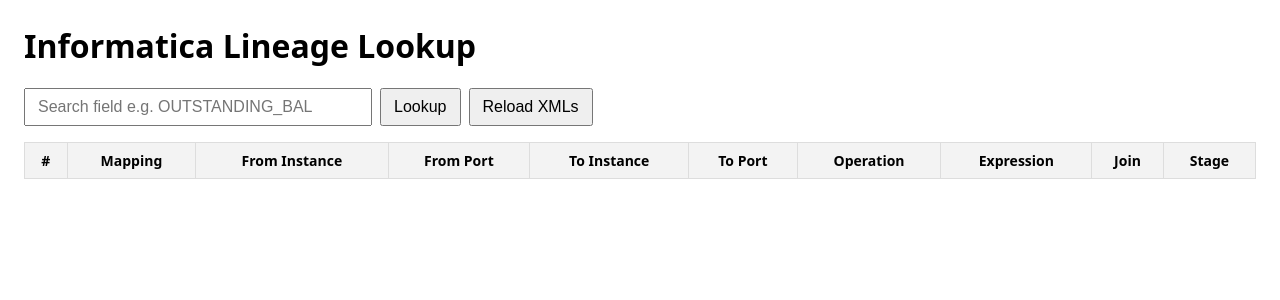
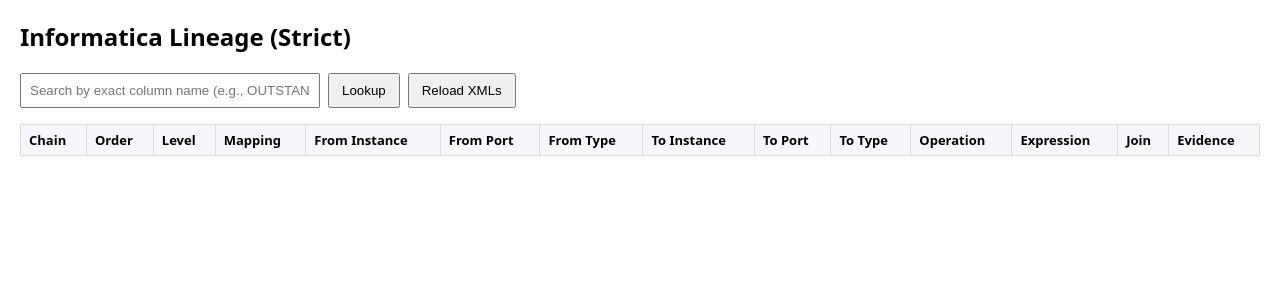
Before and after one commit to rad0908/infa-lineage, a Flask app: page / in a window 1280 px wide. Shown: the top 300 px of the page. Run offline with Flask 3, Linux system fonts and the light colour scheme; lists and menus that the app fills with data are empty.

Commit message:
updated UI

```diff
--- a/templates/index.html
+++ b/templates/index.html
@@ -1,66 +1,135 @@
-
 <!doctype html>
 <html>
 <head>
-    <meta charset="utf-8"/>
-    <meta name="viewport" content="width=device-width, initial-scale=1">
-    <title>Informatica Lineage Lookup</title>
+  <meta charset="utf-8" />
+  <title>Informatica Lineage (Strict)</title>
+  <meta name="viewport" content="width=device-width, initial-scale=1" />
   <style>
-      body { font-family: system-ui, Arial, sans-serif; margin: 24px; }
-      input, button { font-size: 16px; padding: 8px 12px; }
+    body { font-family: system-ui, -apple-system, Segoe UI, Roboto, Arial, sans-serif; margin: 20px; }
+    .row { display:flex; gap:8px; flex-wrap:wrap; align-items:center; }
+    input[type="text"] { padding:8px; min-width: 280px; }
+    button { padding:8px 12px; cursor:pointer; }
     table { border-collapse: collapse; width: 100%; margin-top: 16px; }
-      th, td { border: 1px solid #ddd; padding: 8px; font-size: 14px; }
-      th { background: #f3f3f3; position: sticky; top: 0; }
-      .rowcount { margin-top: 8px; color: #555; }
-      .controls { display: flex; gap: 8px; flex-wrap: wrap; }
+    th, td { border:1px solid #ddd; padding:6px 8px; font-size: 13px; }
+    th { background:#f5f7fa; text-align:left; position: sticky; top: 0; }
+    .muted { color:#666; font-size:12px; }
+    .pill { font-size: 11px; padding:2px 6px; border-radius:12px; background:#eef2ff; }
+    .right { text-align:right; }
+    .wrap { white-space: pre-wrap; word-break: break-word; }
   </style>
 </head>
 <body>
-    <h1>Informatica Lineage Lookup</h1>
-    <div class="controls">
-      <input id="field" placeholder="Search field e.g. OUTSTANDING_BAL" style="min-width: 320px;">
-      <button onclick="lookup()">Lookup</button>
-      <button onclick="resetLoad()">Reload XMLs</button>
+  <h2>Informatica Lineage (Strict)</h2>
+
+  <div class="row">
+    <input id="fieldInput" type="text" placeholder="Search by exact column name (e.g., OUTSTANDING_BAL)" />
+    <button id="btnLookup">Lookup</button>
+    <button id="btnReload">Reload XMLs</button>
+    <span id="status" class="muted"></span>
   </div>
-    <div class="rowcount" id="status"></div>
-    <table id="results">
+
+  <table id="tbl">
     <thead>
       <tr>
-          <th>#</th><th>Mapping</th><th>From Instance</th><th>From Port</th><th>To Instance</th><th>To Port</th>
-          <th>Operation</th><th>Expression</th><th>Join</th><th>Stage</th>
+        <th>Chain</th>
+        <th>Order</th>           <!-- step_no -->
+        <th>Level</th>           <!-- level_display (source→target) -->
+        <th>Mapping</th>
+        <th>From Instance</th>
+        <th>From Port</th>
+        <th>From Type</th>
+        <th>To Instance</th>
+        <th>To Port</th>
+        <th>To Type</th>
+        <th>Operation</th>
+        <th>Expression</th>
+        <th>Join</th>
+        <th>Evidence</th>
       </tr>
     </thead>
     <tbody></tbody>
   </table>
+
   <script>
-      async function lookup() {
-        const q = document.getElementById('field').value || '';
-        const res = await fetch(`/api/lookup?field=${encodeURIComponent(q)}`);
-        const rows = await res.json();
-        const tbody = document.querySelector('#results tbody');
+    const $ = sel => document.querySelector(sel);
+    const $$ = sel => Array.from(document.querySelectorAll(sel));
+
+    async function reloadXMLs() {
+      setStatus('Reloading XMLs…');
+      const r = await fetch('/api/reset', { method: 'POST' });
+      const j = await r.json();
+      setStatus(`Loaded: ${j.loaded?.length || 0} file(s). Errors: ${j.errors?.length || 0}`);
+    }
+
+    function setStatus(msg) {
+      $('#status').textContent = msg || '';
+    }
+
+    function computeMaxLevelPerChain(rows) {
+      const maxByChain = {};
+      for (const r of rows) {
+        const cid = r.chain_id ?? 1;
+        const lvl = r.level ?? 0;
+        if (!(cid in maxByChain) || lvl > maxByChain[cid]) maxByChain[cid] = lvl;
+      }
+      return maxByChain;
+    }
+
+    function render(rows) {
+      // Ensure deterministic order: (chain_id, step_no) if present; fallback stable
+      rows.sort((a,b) =>
+        (a.chain_id - b.chain_id) ||
+        ((a.step_no ?? 0) - (b.step_no ?? 0)) ||
+        ((a.level_display ?? 0) - (b.level_display ?? 0))
+      );
+
+      // If backend didn't provide level_display, derive it from max(level) per chain
+      const maxByChain = computeMaxLevelPerChain(rows);
+
+      const tbody = $('#tbl tbody');
       tbody.innerHTML = '';
       for (const r of rows) {
+        const levelDisplay = (r.level_display !== undefined)
+          ? r.level_display
+          : ((maxByChain[r.chain_id ?? 1] ?? 0) - (r.level ?? 0));
+
         const tr = document.createElement('tr');
         tr.innerHTML = `
-            <td>${r.hop_no ?? ""}</td>
-            <td>${r.mapping ?? ""}</td>
-            <td>${r.from_instance ?? ""}</td>
-            <td>${r.from_port ?? ""}</td>
-            <td>${r.to_instance ?? ""}</td>
-            <td>${r.to_port ?? ""}</td>
-            <td>${r.operation ?? ""}</td>
-            <td>${r.expression ?? ""}</td>
-            <td>${r.join_condition ?? ""}</td>
-            <td>${r.stage ?? ""}</td>`;
+          <td><span class="pill">${r.chain_id ?? 1}</span></td>
+          <td class="right">${r.step_no ?? ''}</td>
+          <td class="right">${levelDisplay}</td>
+          <td>${r.mapping || ''}</td>
+          <td>${r.from_instance || ''}</td>
+          <td>${r.from_port || ''}</td>
+          <td>${r.from_type || ''}</td>
+          <td>${r.to_instance || ''}</td>
+          <td>${r.to_port || ''}</td>
+          <td>${r.to_type || ''}</td>
+          <td>${r.operation || ''}</td>
+          <td class="wrap">${r.expression || ''}</td>
+          <td class="wrap">${r.join_condition || ''}</td>
+          <td class="wrap">${r.evidence || ''}</td>
+        `;
         tbody.appendChild(tr);
       }
-        document.getElementById('status').textContent = `${rows.length} row(s)`;
+      setStatus(`Rows: ${rows.length}`);
     }
-      async function resetLoad() {
-        const res = await fetch('/api/reset', {method:'POST'});
-        const info = await res.json();
-        document.getElementById('status').textContent = `Reloaded ${info.files} XML file(s) from ${info.dir}`;
+
+    async function lookup() {
+      const q = $('#fieldInput').value.trim();
+      if (!q) { setStatus('Enter a column name.'); return; }
+      setStatus('Searching…');
+      const res = await fetch('/api/lookup?field=' + encodeURIComponent(q));
+      const rows = await res.json();
+      render(rows);
     }
+
+    $('#btnLookup').addEventListener('click', lookup);
+    $('#fieldInput').addEventListener('keydown', (e) => { if (e.key === 'Enter') lookup(); });
+    $('#btnReload').addEventListener('click', reloadXMLs);
+
+    // Optional: load a sample on first open (comment out if not desired)
+    // lookup();
   </script>
 </body>
 </html>
```
Lines whose indentation alone changed are shown as unchanged.
